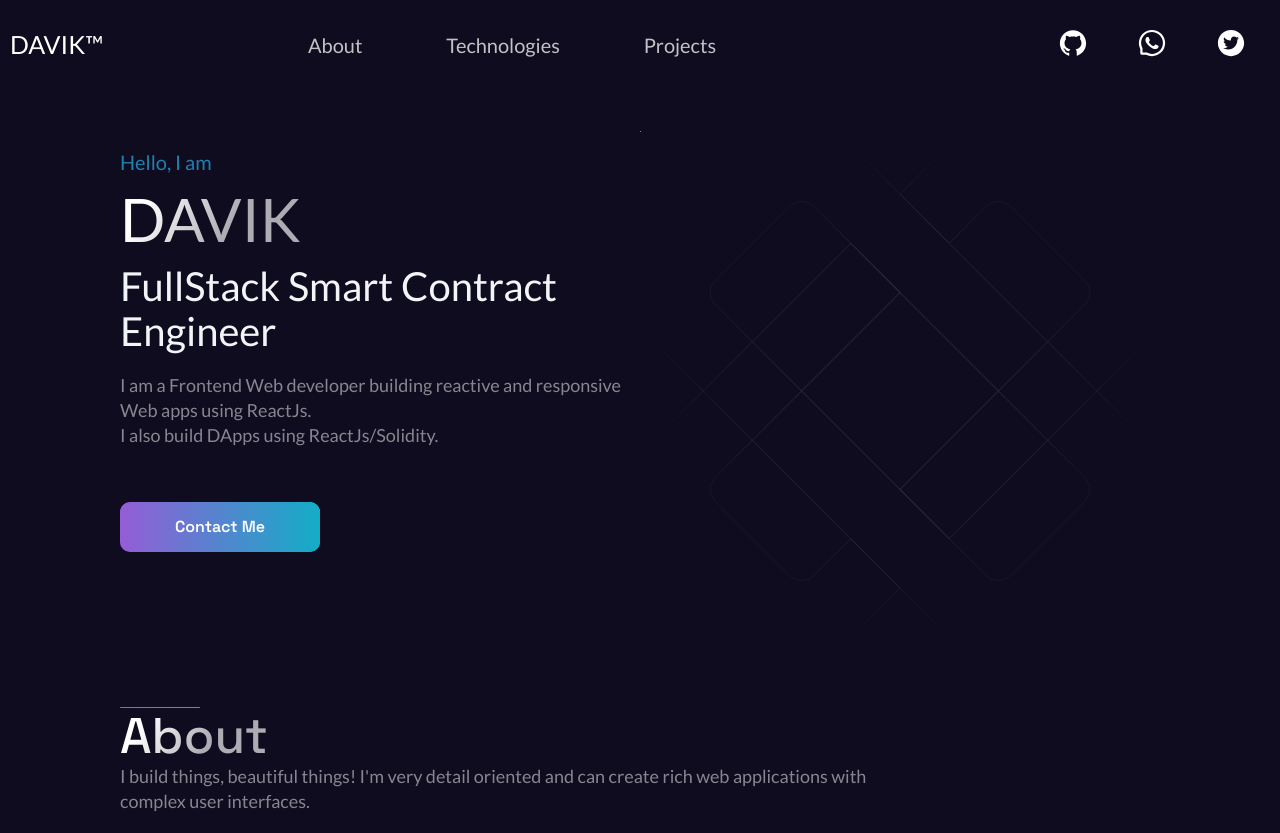
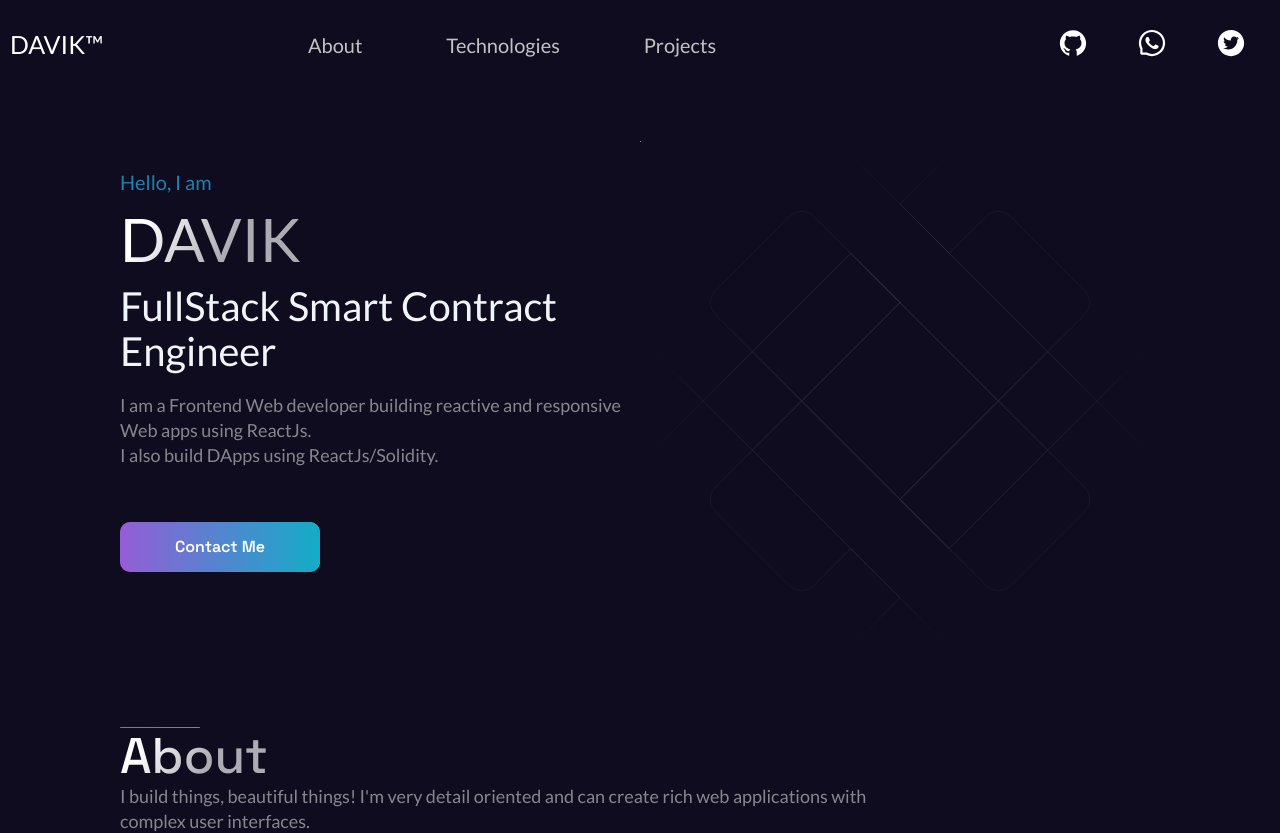
Before and after one commit to Akay74/portfolio, a Next.js app: page / in a window 1280 px wide. Shown: the top 833 px of the page. Built offline with nearby package versions, Linux system fonts and the light colour scheme.

Commit message:
made a few changes to the section height

```diff
--- a/src/components/Hero/Hero.js
+++ b/src/components/Hero/Hero.js
@@ -8,7 +8,7 @@ const Hero = (props) => (
   <Section as={motion.div} row nopadding exit = {{opacity:0}} initial = "initial" animate = "whileInView">
     <LeftSection as={motion.div}>
       <SmallHeroText as={motion.p} initial={{
-      y: -20,
+      y: -10,
       opacity: 0
       }}
       whileInView={{
--- a/src/styles/GlobalComponents/index.js
+++ b/src/styles/GlobalComponents/index.js
@@ -3,8 +3,9 @@ import styled from 'styled-components'
 export const Section = styled.section`
   display: ${(props) => props.grid ? "grid" : "flex" };
   flex-direction: ${(props) => props.row ? "row" : "column" };
-  padding: ${(props) => props.nopadding ? "0" : "32px 48px 0" } ;
-  margin: 2rem auto;
+  padding: ${(props) => props.nopadding ? "0" : "32px 48px 0" };
+  height: ${props => props.main ? "90%" : "auto"};
+  margin: 3rem auto;
   max-width: 1040px;
   box-sizing: content-box;
   position: relative;
@@ -20,7 +21,7 @@ export const Section = styled.section`
     padding: ${(props) => props.nopadding ? "0" : "16px 16px 0" } ;
     width: calc(100vw - 32px);
     flex-direction: column;
-    margin: 2rem auto 3rem;
+    margin: 4rem auto;
   }
 `
 
```
